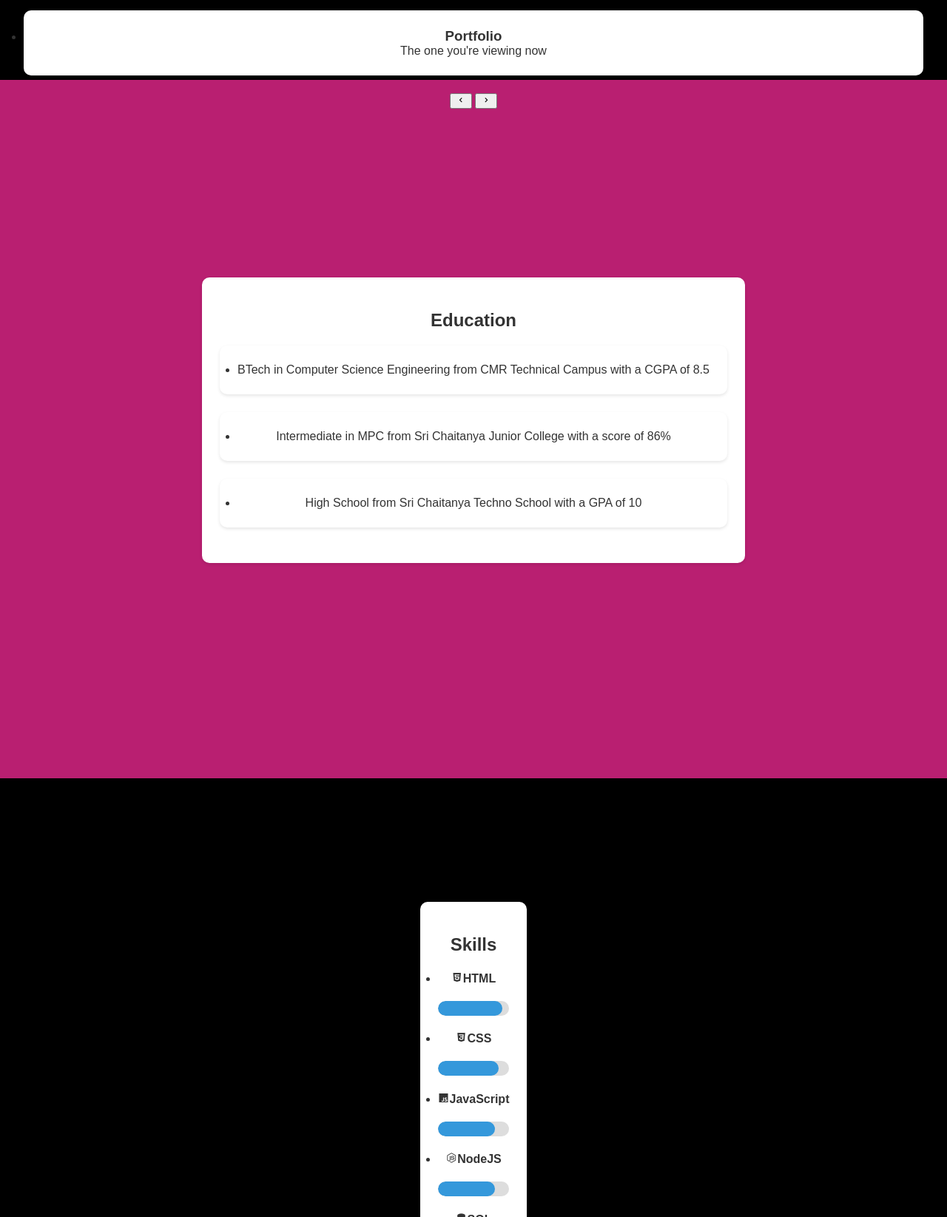
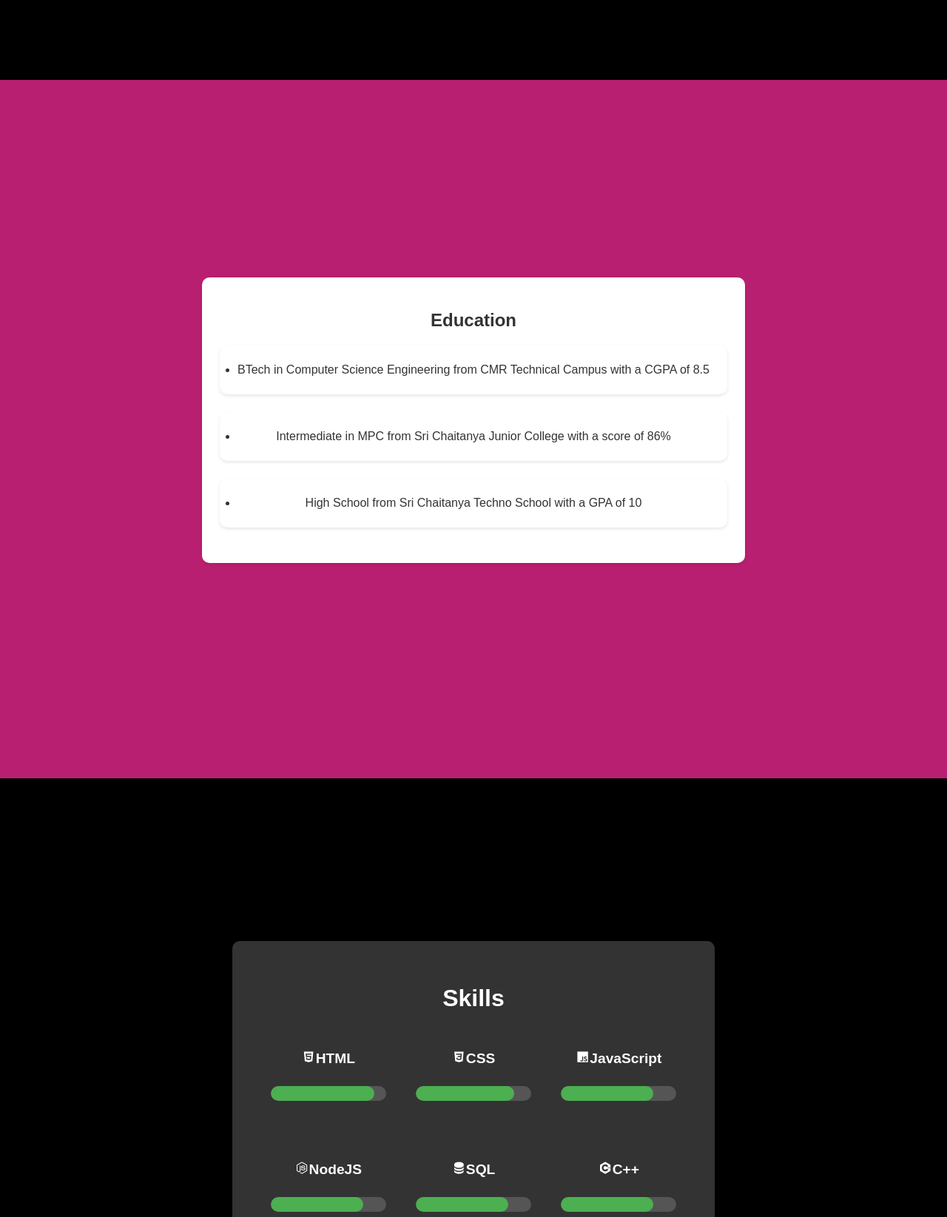
Before and after one commit to 207r1a6654/Kirtis-Portfolio, a plain HTML site: page index.html in a window 1280 px wide. Shown: the part 1780-3425 px from the top of the page at 74% size. Drawn offline with nearby package versions, Linux system fonts and the light colour scheme.

Commit message:
Update style.css

```diff
--- a/style.css
+++ b/style.css
@@ -120,6 +120,10 @@ section{
 
 #two{
     background-color: rgb(0, 0, 0);
+    overflow: hidden;
+}
+#two h2{
+    color: #f8f8f8;
 }
 
 #three{
@@ -139,6 +143,44 @@ section{
 }
 #seven{
     background-color: rgb(185, 31, 113);
+}
+
+.projects-container {
+    display: flex;
+    overflow-x: auto;
+    scroll-snap-type: x mandatory;
+    padding: 20px 0;
+}
+
+.projects-list {
+    display: flex;
+    flex-wrap: nowrap;
+    padding: 0;
+    margin: 0;
+    list-style: none;
+}
+
+.projects-list li {
+    flex: 0 0 50%;
+    scroll-snap-align: start;
+    padding: 0 10px;
+    box-sizing: border-box;
+}
+
+.scroll-arrows {
+    display: flex;
+    justify-content: space-between;
+    align-items: center;
+    padding-top: 10px;
+}
+
+.scroll-left,
+.scroll-right {
+    background: transparent;
+    border: none;
+    cursor: pointer;
+    font-size: 24px;
+    color: white;
 }
 
 #contact-button{
@@ -165,27 +207,69 @@ section {
     box-shadow: 0 4px 8px rgba(0, 0, 0, 0.2);
 }
 
-/* Progress Bar Styles */
+#four {
+    background-color: #000000;
+    color: white;
+    height: 100vh;
+    display: flex;
+    justify-content: center;
+    align-items: center;
+}
+.skills-list {
+    display: flex;
+    flex-wrap: wrap;
+    justify-content: center;
+    gap: 20px;
+    list-style: none;
+    padding: 0;
+    margin: 0;
+}
+
+.skill {
+    flex: 0 0 calc(33.33% - 20px);
+    padding: 10px;
+    box-sizing: border-box;
+    text-align: center;
+}
+
+#skillsBox {
+    background-color: #333;
+    color: white;
+    padding: 2rem;
+    border-radius: 10px;
+    box-shadow: 0 2px 4px rgba(0, 0, 0, 0.1);
+    width: 80%;
+    max-width: 800px;
+    margin: 0 auto;
+}
+
+#skillsBox h2 {
+    font-size: 2rem;
+    margin-bottom: 1rem;
+}
+
+#skillsBox ul {
+    list-style: none;
+    padding: 0;
+}
+
+#skillsBox li {
+    margin-bottom: 1rem;
+    font-size: 1.2rem;
+}
+
 .progress {
     width: 100%;
     height: 20px;
-    background-color: #ddd;
+    background-color: #555;
     border-radius: 10px;
     overflow: hidden;
 }
 
 .progressBar {
     height: 100%;
-    background-color: #3498db;
+    background-color: #4caf50;
     border-radius: 10px;
     width: 0;
     transition: width 1s ease;
 }
-
-/* Additional Styles */
-.container {
-    display: flex;
-    flex-wrap: wrap;
-    justify-content: center;
-    align-items: center;
-}
```
